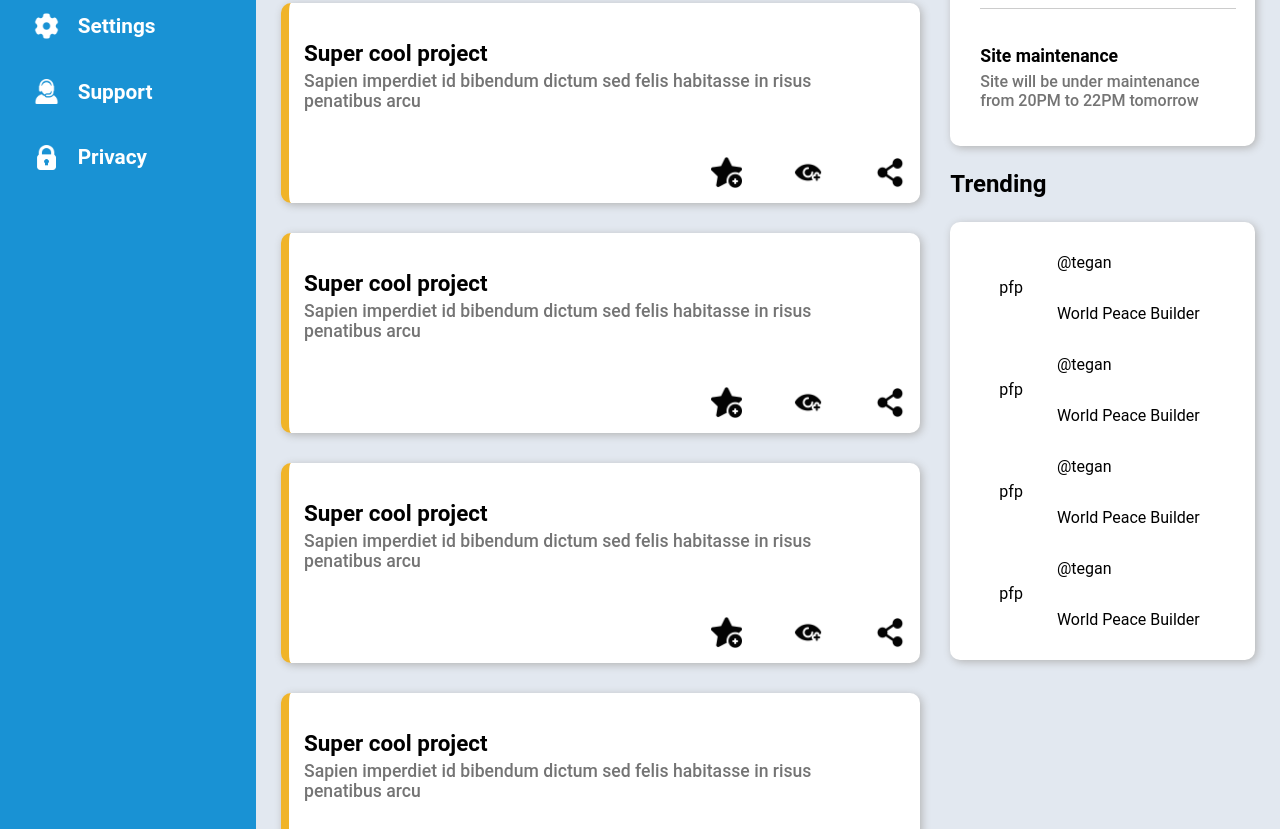
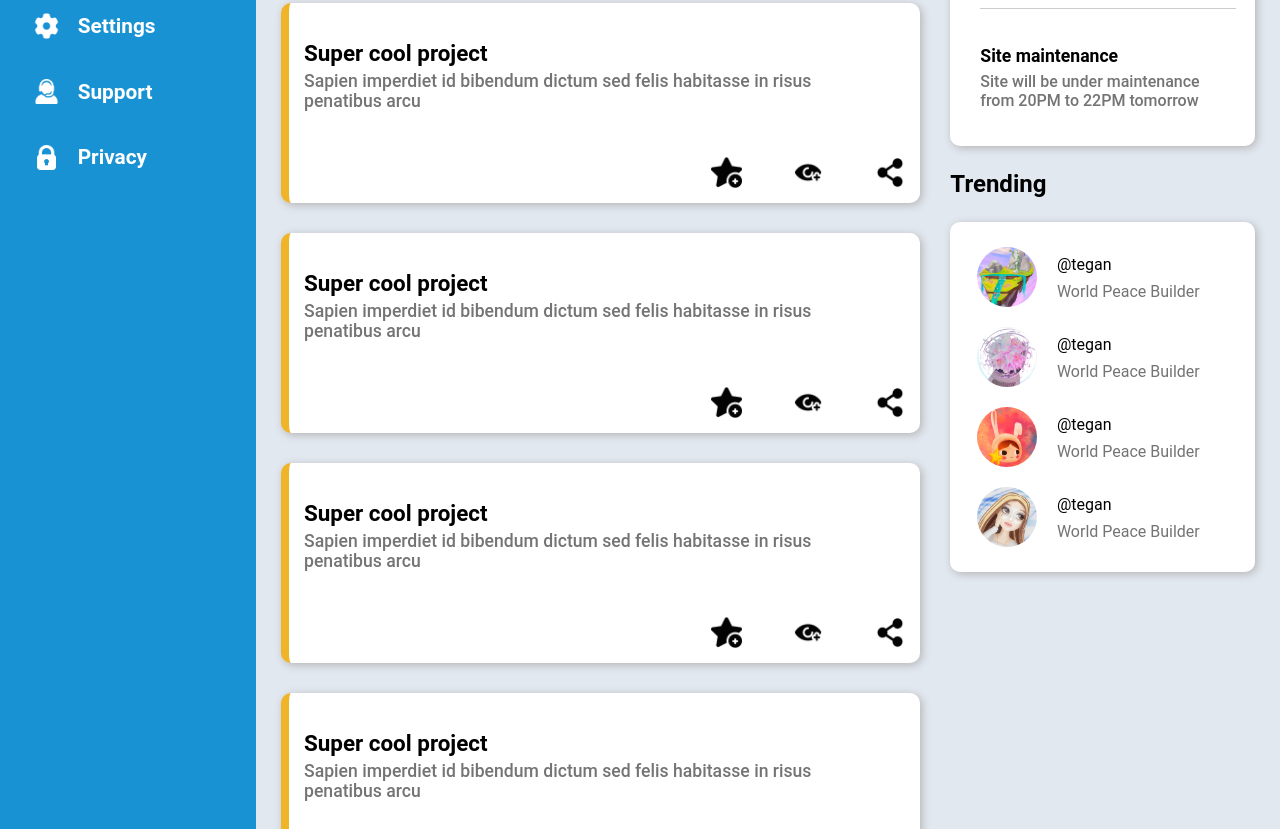
Before and after one commit to ARezzano/admin-dashboard, a plain HTML site: page index.html in a window 1280 px wide. Shown: the part 568-1397 px from the top of the page. Drawn offline with Linux system fonts and the light colour scheme.

Commit message:
Add style to trending div

```diff
--- a/index.html
+++ b/index.html
@@ -165,24 +165,24 @@
                 <div class="trending">
                     <div class="trending-content">
                         <div class="trending-profile">
-                            <p class="trending-pfp">pfp</p>
-                            <p>@tegan</p>
-                            <p>World Peace Builder</p>
+                            <img src="img/pfp/pfp2.png" class="trending-pfp">
+                            <p class="trending-username">@tegan</p>
+                            <p class="trending-desc">World Peace Builder</p>
                         </div>
                         <div class="trending-profile">
-                            <p class="trending-pfp">pfp</p>
-                            <p>@tegan</p>
-                            <p>World Peace Builder</p>
+                            <img src="img/pfp/pfp3.png" class="trending-pfp">
+                            <p class="trending-username">@tegan</p>
+                            <p class="trending-desc">World Peace Builder</p>
                         </div>
                         <div class="trending-profile">
-                            <p class="trending-pfp">pfp</p>
-                            <p>@tegan</p>
-                            <p>World Peace Builder</p>
+                            <img src="img/pfp/pfp1.png" class="trending-pfp">
+                            <p class="trending-username">@tegan</p>
+                            <p class="trending-desc">World Peace Builder</p>
                         </div>
                         <div class="trending-profile">
-                            <p class="trending-pfp">pfp</p>
-                            <p>@tegan</p>
-                            <p>World Peace Builder</p>
+                            <img src="img/pfp/pfp4.png" class="trending-pfp">
+                            <p class="trending-username">@tegan</p>
+                            <p class="trending-desc">World Peace Builder</p>
                         </div>
                     </div>
                 </div>
--- a/style.css
+++ b/style.css
@@ -275,10 +275,22 @@ button{
     display: grid;
     grid-template-rows: repeat(4,auto);
     box-shadow: 2px 2px 8px rgb(180, 180, 180);
+    padding-left: 0;
 }
 
 .trending-content{
     padding: 15px;
+}
+
+.trending-username{
+    align-self: center;
+    margin-bottom: 0;
+    font-weight: 400;
+}
+
+.trending-desc{
+    margin-top: 5px;
+    color: #747474;
 }
 
 .trending-profile{
@@ -290,6 +302,10 @@ button{
 .trending-pfp{
     grid-column: 1;
     grid-row: 1/3;
-    justify-self: center;
+    justify-self: end;
     align-self: center;
+    margin-right: 20px;
+    width: 60px;
+    height: 60px;
+    border-radius: 50%;
 }
```
